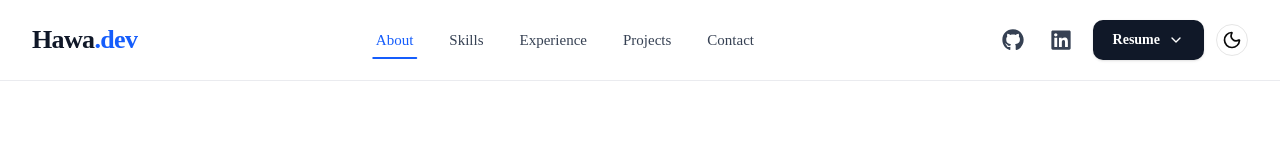
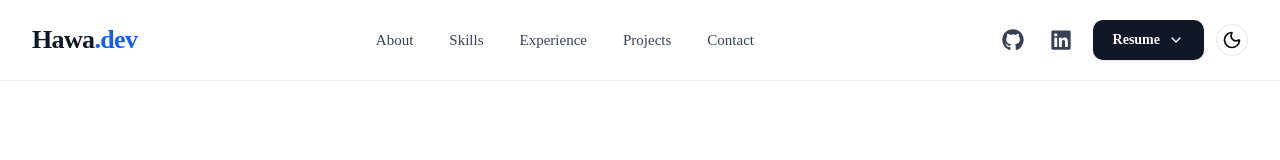
Before and after one commit to hawaebrahimhamid/ai-portfolio, a Next.js app: page / in a window 1280 px wide. Shown: the top 160 px of the page. Built offline with nearby package versions, Linux system fonts and the light colour scheme.

Commit message:
Update navbar and hero section

```diff
--- a/src/components/Hero.tsx
+++ b/src/components/Hero.tsx
@@ -21,7 +21,8 @@ export default function Hero() {
   const shouldReduceMotion = useReducedMotion();
 
   return (
-    <section className="py-11 sm:py-15 lg:py-19">
+    // Added id="home" here so the scroll spy and navigation links track it correctly
+    <section id="home" className="py-11 sm:py-15 lg:py-19">
       <div className="mx-auto max-w-7xl px-6 lg:px-8">
         <div className="grid items-center gap-12 lg:grid-cols-2 lg:gap-16">
           {/* Left Content */}
--- a/src/components/Navbar.tsx
+++ b/src/components/Navbar.tsx
@@ -1,4 +1,3 @@
-
 "use client";
 
 import { useEffect, useState } from "react";
@@ -6,38 +5,44 @@ import { FaGithub, FaLinkedin } from "react-icons/fa";
 import { Menu, ChevronDown } from "lucide-react";
 import { ThemeToggle } from "@/components/theme-toggle";
 
-import {
-  Sheet,
-  SheetContent,
-  SheetTrigger,
-} from "@/components/ui/sheet";
+import { Sheet, SheetContent, SheetTrigger } from "@/components/ui/sheet";
 
 export default function Navbar() {
-  const [activeSection, setActiveSection] = useState("about");
-  const [resumeMenuOpen, setResumeMenuOpen] = useState(false);
+  const [activeSection, setActiveSection] = useState("");
 
   useEffect(() => {
+    // Select all sections with an id attribute
     const sections = document.querySelectorAll("section[id]");
 
     const observer = new IntersectionObserver(
       (entries) => {
-        const visibleSection = entries.find(
-          (entry) => entry.isIntersecting,
-        );
-
-        if (visibleSection) {
-          setActiveSection(visibleSection.target.id);
-        }
+        entries.forEach((entry) => {
+          if (entry.isIntersecting) {
+            setActiveSection(entry.target.id);
+          }
+        });
       },
       {
-        rootMargin: "-20% 0px -60% 0px",
-        threshold: 0,
+        rootMargin: "-20% 0px -55% 0px", // Better viewport intersection margin
+        threshold: 0.1,
       },
     );
 
     sections.forEach((section) => observer.observe(section));
 
-    return () => observer.disconnect();
+    // Reset active highlight when scrolled back to the very top (Hero section)
+    const handleScroll = () => {
+      if (window.scrollY < 100) {
+        setActiveSection("");
+      }
+    };
+
+    window.addEventListener("scroll", handleScroll);
+
+    return () => {
+      observer.disconnect();
+      window.removeEventListener("scroll", handleScroll);
+    };
   }, []);
 
   const navItems = [
@@ -54,7 +59,8 @@ export default function Navbar() {
         {/* Logo */}
         <div className="shrink-0">
           <a
-            href="#"
+            href="#home"
+            onClick={() => setActiveSection("")}
             className="text-2xl font-bold tracking-tight text-gray-900 transition-colors duration-200 hover:text-blue-600 dark:text-white dark:hover:text-blue-400 sm:text-[26px]"
           >
             Hawa<span className="text-blue-600 dark:text-blue-400">.dev</span>
@@ -115,8 +121,6 @@ export default function Navbar() {
             >
               <FaLinkedin size={22} />
             </a>
-
-            {/* Resume */}
 
             {/* Desktop Resume Dropdown */}
             <div className="relative ml-1 group">
```
